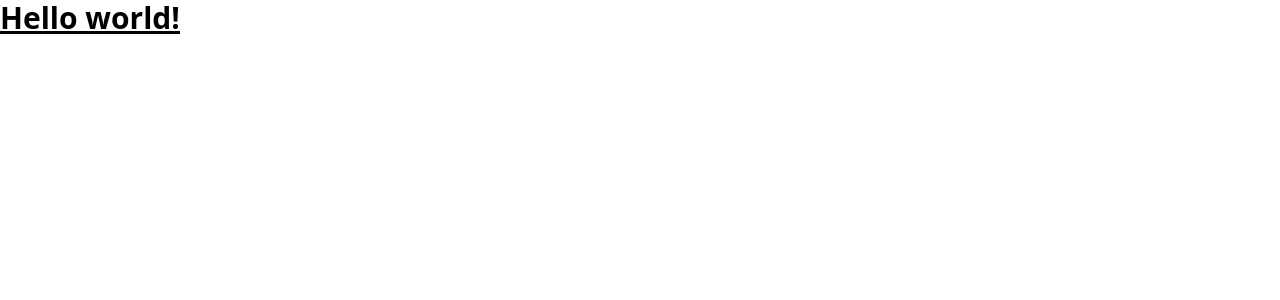
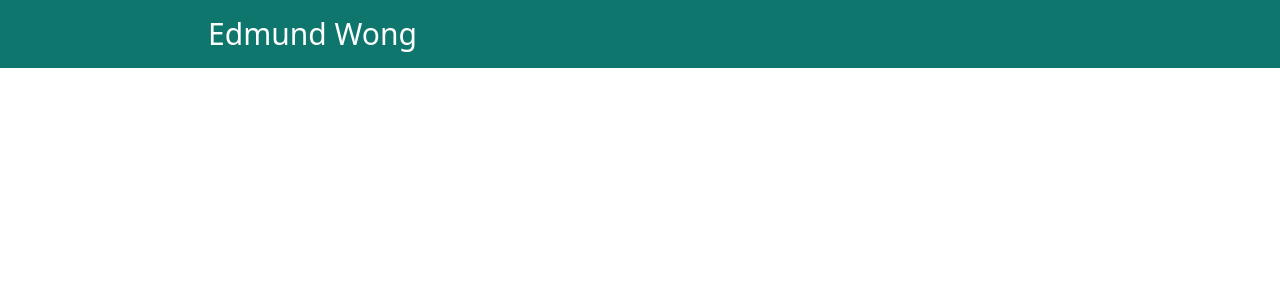
Before and after one commit to EmunW/portfolio-website, a React (Vite) app: page / in a window 1280 px wide. Shown: the top 300 px of the page. Built offline with nearby package versions, Linux system fonts and the light colour scheme.

Commit message:
Added header

```diff
--- a/src/App.jsx
+++ b/src/App.jsx
@@ -1,10 +1,11 @@
 import { createRoot } from "react-dom/client";
 import { BrowserRouter, Routes, Route } from "react-router-dom";
+import Header from "./Header";
 
 const App = () => {
   return (
     <BrowserRouter>
-      <h1 className="text-3xl font-bold underline">Hello world!</h1>
+      <Header />
     </BrowserRouter>
   );
 };
--- /dev/null
+++ b/src/Header.jsx
@@ -0,0 +1,9 @@
+export default function Header() {
+  return (
+    <header className="bg-teal-700 text-white sticky top-0 z-10">
+      <section className="max-w-4xl mx-auto p-4 flex justify-between items-center">
+        <h1 className="text-3xl font-medium">Edmund Wong</h1>
+      </section>
+    </header>
+  );
+}
```
